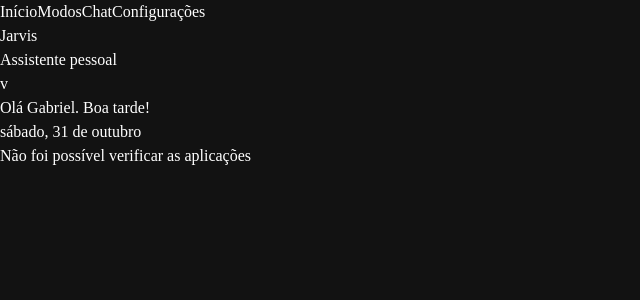
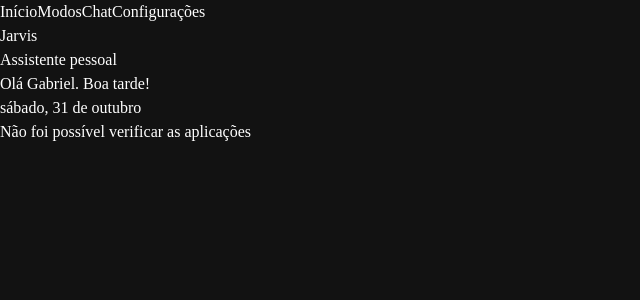
Before and after one commit to GabrielOliveiraFecap/Jarvis, a React (Vite) app in the folder src/renderer/: page / in a window 1280 px wide. Shown: the top 300 px of the page, without its empty margins (0-640 px from the left). Built offline with nearby package versions, Linux system fonts and the light colour scheme.

Commit message:
tirando versao do inicio

```diff
--- a/src/renderer/src/App.jsx
+++ b/src/renderer/src/App.jsx
@@ -24,7 +24,7 @@ function App() {
         <header className="relative border-b border-line pb-6 text-center">
           <h1 className="text-4xl font-semibold tracking-tight">Jarvis</h1>
           <p className="mt-1 text-sand">Assistente pessoal</p>
-          <span className="absolute top-0 right-0 text-sm text-sand">v{version}</span>
+          {screen==='settings' && <span className="absolute top-0 right-0 text-sm text-sand">v{version}</span>}
         </header>
 
         {screen === 'dashboard' && <Dashboard />}
```
